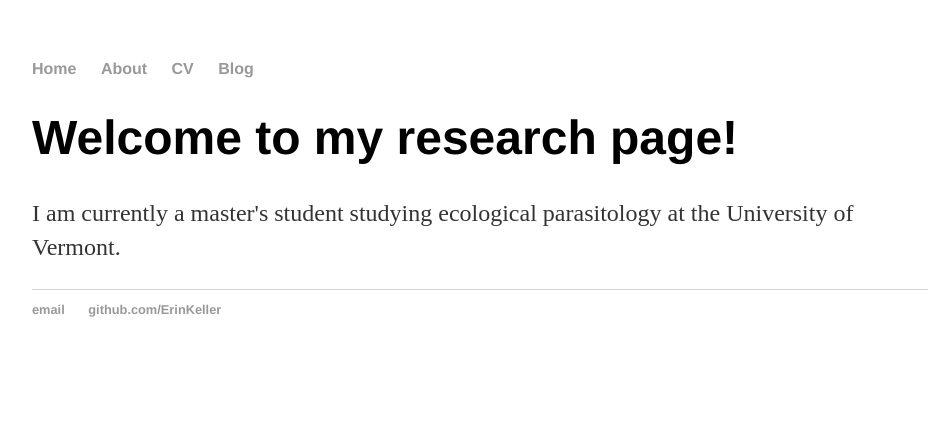
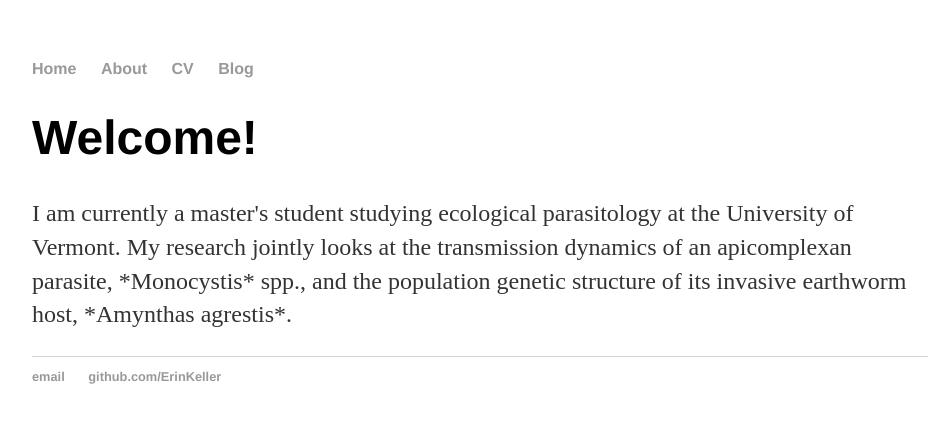
Before and after one commit to ErinKeller/ErinKeller.github.io, a Jekyll site: the page built from index.html, in a window 1280 px wide. Shown: the top 423 px of the page, without its empty margins (160-1097 px from the left). Built offline with Jekyll 4.4.1, drawn with Linux system fonts in a browser that asks for light colours.

Commit message:
Update index.html
Adding brief description to my main page

```diff
--- a/index.html
+++ b/index.html
@@ -3,6 +3,6 @@ layout: default
 title: Erin L. Keller
 ---
 <div class="blurb">
-	<h1>Welcome to my research page!</h1>
-	<p>I am currently a master's student studying ecological parasitology at the University of Vermont. </a></p>
+	<h1>Welcome!</h1>
+	<p>I am currently a master's student studying ecological parasitology at the University of Vermont. My research jointly looks at the transmission dynamics of an apicomplexan parasite, *Monocystis* spp., and the population genetic structure of its invasive earthworm host, *Amynthas agrestis*.</a></p>
 </div><!-- /.blurb -->
```
